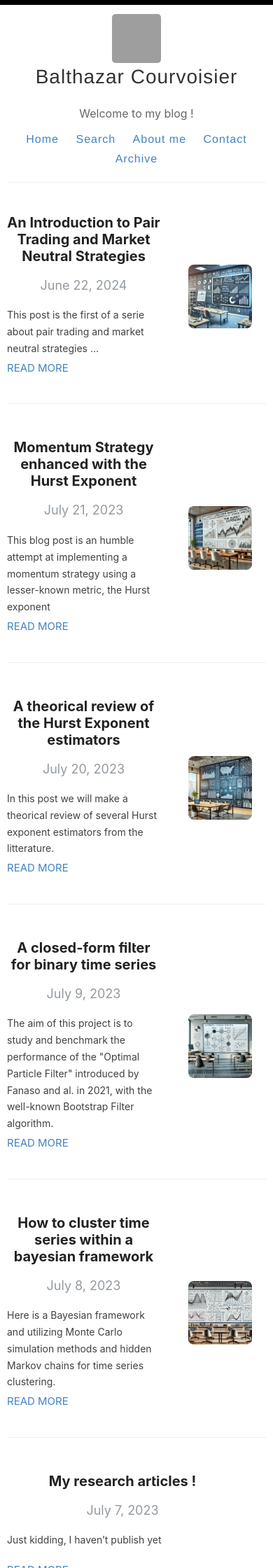
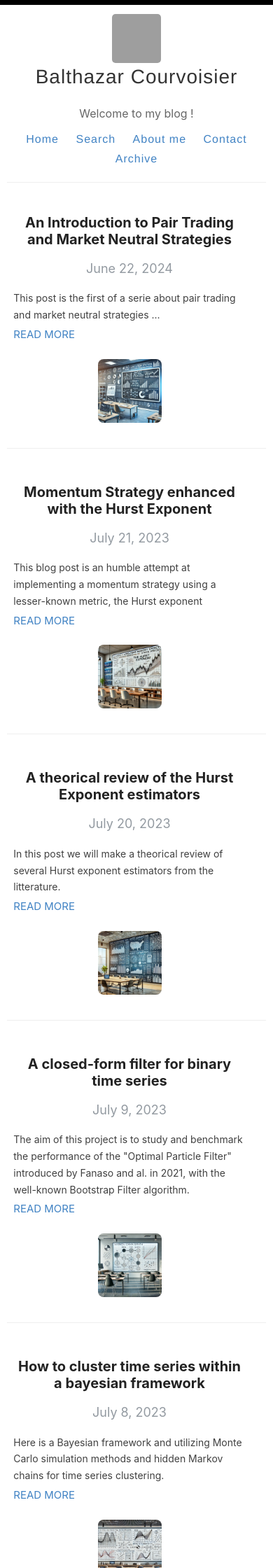
Before and after one commit to Zaltarba/blog, a Jekyll site: the page built from index.html, in a window 390 px wide. Shown: the top 2240 px of the page at 70% size. Built offline with Jekyll 4.4.1, drawn with Linux system fonts in a browser that asks for light colours; the list of posts is cut into pages by our own code.

Commit message:
Update index.html

```diff
--- a/index.html
+++ b/index.html
@@ -7,7 +7,6 @@ layout: default
   body {
       font-size: 16px;
   }
-
   .post {
       display: flex;
       flex-direction: row;
@@ -21,18 +20,34 @@ layout: default
       align-items: center; /* Centers the image vertically (if needed) */
       height: auto; /* Maintains the aspect ratio of the image */
   }
-
   h1 {
       font-size: 1.25rem; /* Smaller title */
   }
-
   .entry {
       font-size: 0.875rem; /* Smaller text for summary */
   }
-
   .content {
     flex: 1.618;
     margin-right: 20px;
+  }
+  @media (max-width: 768px) {
+    .post {
+      flex-direction: column;
+      align-items: center;
+    }
+
+    .post-image {
+      max-width: 30%;
+      order: 2; /* Puts the image below the content on small screens */
+      display: flex;
+      justify-content: center; /* Center the image within the post-image div */
+    }
+
+    .content {
+      order: 1;
+      margin-right: 0;
+      width: 95%;
+    }
   }
   .pagination a, .pagination span {
     font-size: 0.875rem;
```
